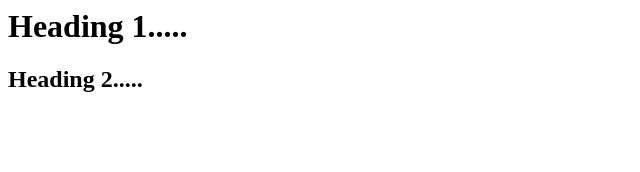
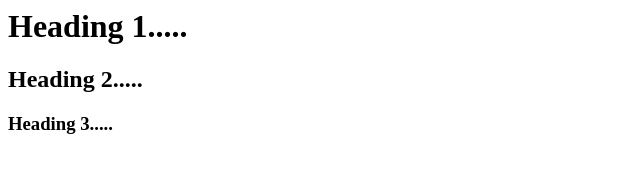
Before and after one commit to hamid-bridgelabz/Sample, a website: page public/index.html in a window 1280 px wide. Shown: the whole page, without its empty margins (0-640 px from the left). Drawn offline with nearby package versions, Linux system fonts and the light colour scheme.

Commit message:
deployement script

```diff
--- a/public/index.html
+++ b/public/index.html
@@ -6,5 +6,6 @@
 <body ng-app >
 <h1>Heading 1.....</h1>
 <h2>Heading 2.....</h2>
+<h3>Heading 3.....</h3>
 </body>
 </html>
```
